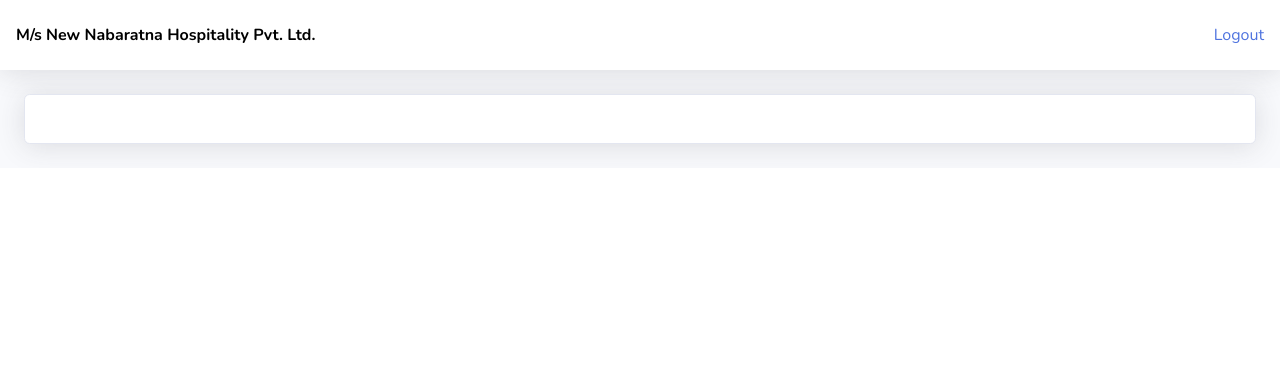
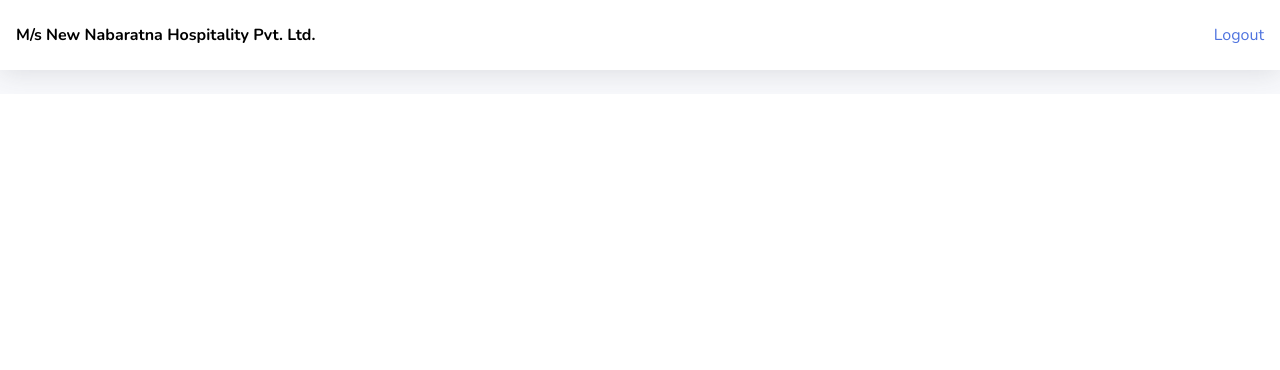
Before and after one commit to dreampro0073/railway_counter, a Laravel app: page /admin/dashboard in a window 1280 px wide. Shown: the top 370 px of the page. Run offline with Laravel 8, Linux system fonts and the light colour scheme; data that the repository does not hold is empty; some libraries are stand-ins or nearby versions.

Commit message:
basic changes

```diff
--- a/resources/views/admin/entries/index.blade.php
+++ b/resources/views/admin/entries/index.blade.php
@@ -2,7 +2,7 @@
 
 
 @section('header_scripts')
-
+    <link rel="stylesheet" href="http://code.jquery.com/ui/1.12.1/themes/base/jquery-ui.css">
 @endsection
 
 @section('main')
@@ -11,13 +11,13 @@
 <div class="main" ng-controller="dashboardCtrl" ng-init="init();">
     @include('admin.entries.add')
 
-    <div class="card shadow mb-4 p-4">
 
-    </div>
 </div>
 @endsection
 
 @section('footer_scripts')
     <?php $version = "0.0.1"; ?>
+    <script src="https://code.jquery.com/ui/1.12.1/jquery-ui.js"></script>
     <script type="text/javascript" src="{{url('assets/scripts/core/dashboard.js?v='.$version)}}" ></script>
+
 @endsection
```
Also changed, not shown: public/assets/scripts/core/dashboard.js.
